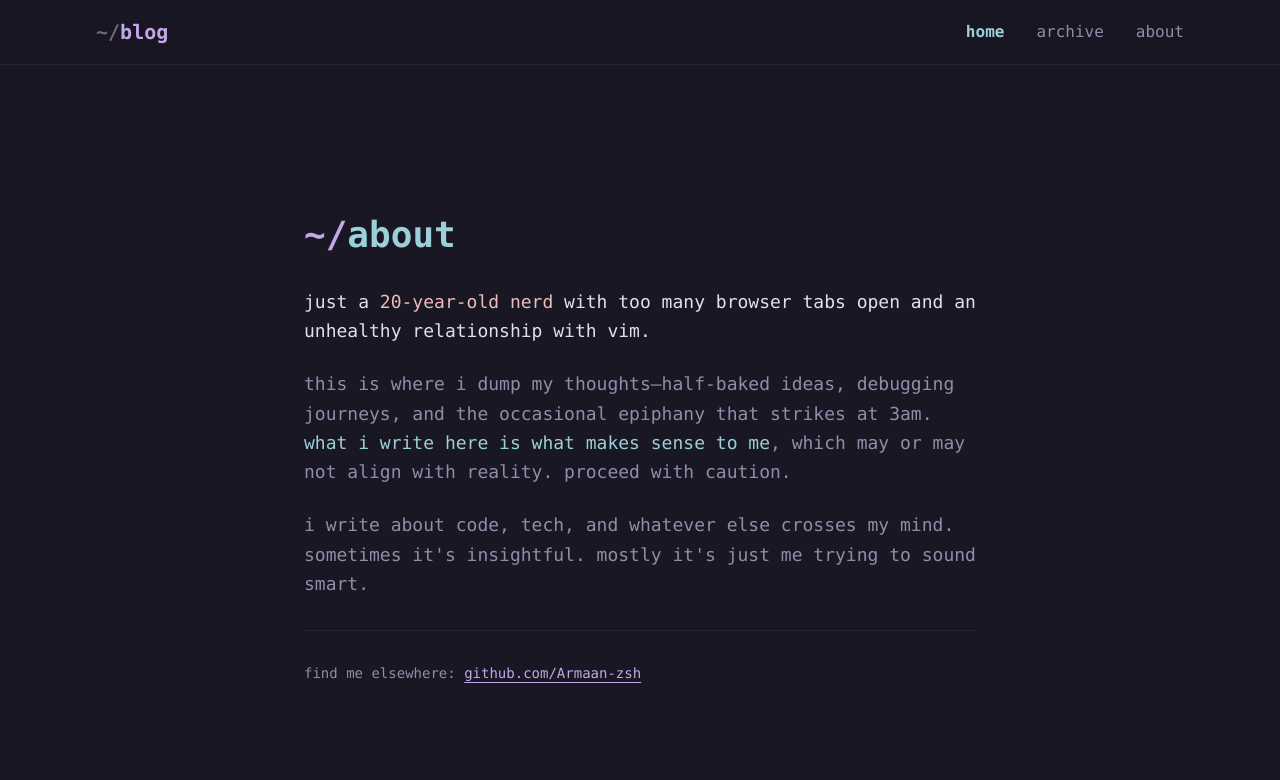
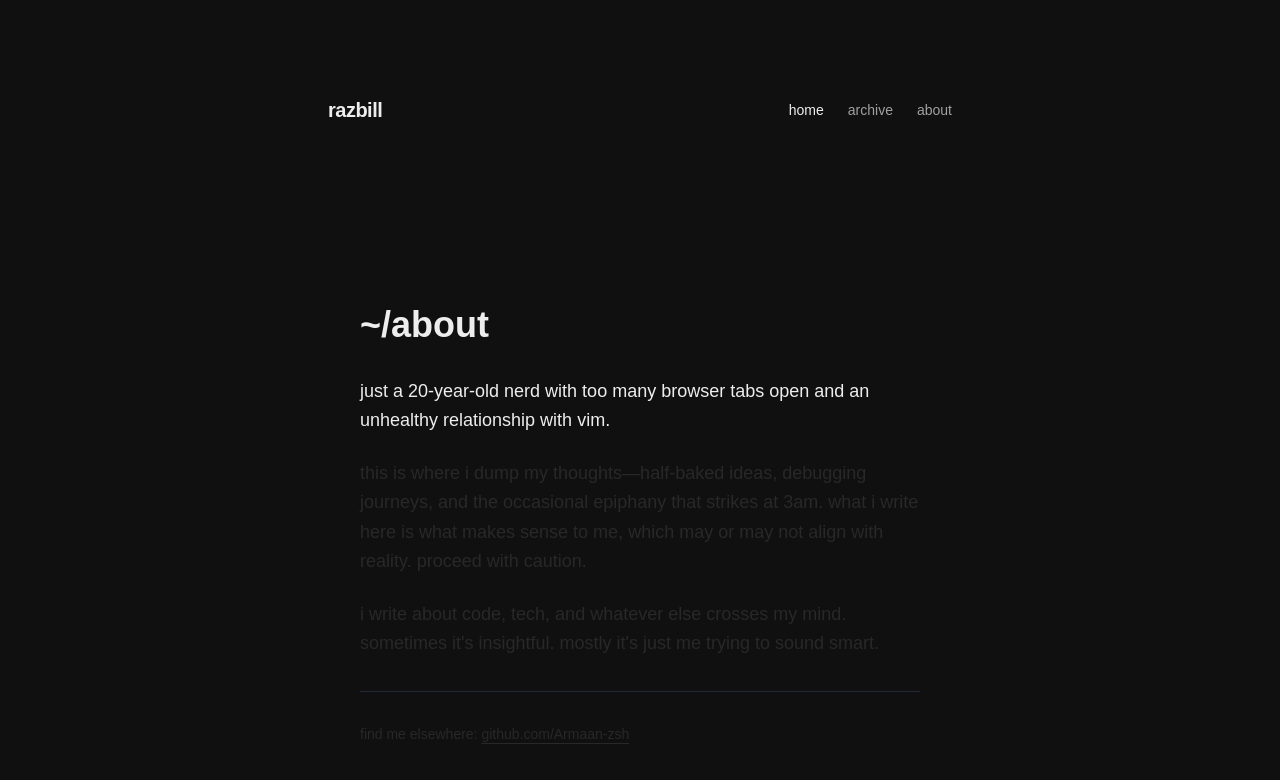
Before and after one commit to Armaan-zsh/razbill, a Next.js app: page /about in a window 1280 px wide. Shown: the top 780 px of the page. Built offline with nearby package versions, Linux system fonts and the light colour scheme.

Commit message:
Transform blog to minimalist nexxel-inspired design

```diff
--- a/app/globals.css
+++ b/app/globals.css
@@ -3,31 +3,17 @@
 @tailwind utilities;
 
 @layer base {
-  * {
-    @apply transition-colors duration-200;
-  }
-
-  body {
-    @apply bg-base text-text font-mono antialiased;
-  }
-
-  ::selection {
-    @apply bg-iris bg-opacity-30;
-  }
-
-  ::-webkit-scrollbar {
-    width: 10px;
-  }
-
-  ::-webkit-scrollbar-track {
-    @apply bg-surface;
-  }
-
-  ::-webkit-scrollbar-thumb {
-    @apply bg-muted rounded-full;
-  }
-
-  ::-webkit-scrollbar-thumb:hover {
-    @apply bg-subtle;
+  :root {
+    --font-geist-sans: 'Geist Sans', sans-serif;
+    --font-geist-mono: 'Geist Mono', monospace;
   }
 }
+
+html {
+  scroll-behavior: smooth;
+  @apply bg-background text-foreground antialiased;
+}
+
+::selection {
+  @apply bg-foreground text-background;
+}
--- a/app/layout.tsx
+++ b/app/layout.tsx
@@ -1,4 +1,6 @@
 import type { Metadata } from 'next'
+import { GeistSans } from 'geist/font/sans'
+import { GeistMono } from 'geist/font/mono'
 import { Navigation } from '@/components/navigation'
 import { VimNavigation } from '@/components/vim-navigation'
 import './globals.css'
@@ -18,13 +20,17 @@ export default function RootLayout({
   children: React.ReactNode
 }) {
   return (
-    <html lang="en" suppressHydrationWarning>
-      <body>
+    <html lang="en" className={`${GeistSans.variable} ${GeistMono.variable}`} suppressHydrationWarning>
+      <body className="bg-background text-foreground antialiased selection:bg-accent selection:text-foreground">
         <VimNavigation />
-        <Navigation />
-        <main className="container mx-auto px-8 py-16">
-          {children}
-        </main>
+        <div className="mx-auto max-w-2xl px-6 py-12 sm:py-24">
+          <header className="mb-20">
+            <Navigation />
+          </header>
+          <main>
+            {children}
+          </main>
+        </div>
       </body>
     </html>
   )
--- a/app/page.tsx
+++ b/app/page.tsx
@@ -1,72 +1,53 @@
+import Link from 'next/link'
 import { getAllPostsSync } from '@/lib/posts'
-import Link from 'next/link'
+import { FadeIn } from '@/components/ui/fade-in'
 
 export default function HomePage() {
   const posts = getAllPostsSync()
 
   return (
-    <div className="min-h-[80vh] flex flex-col items-center justify-center px-8">
-      <div className="max-w-3xl w-full space-y-12 text-center">
-        {/* Main title */}
-        <div className="space-y-6">
-          <h1 className="text-6xl md:text-7xl font-bold tracking-tight">
-            <span className="text-iris">~/</span>
-            <span className="text-text">blog</span>
+    <div className="flex flex-col gap-16 md:gap-24">
+      <FadeIn className="flex flex-col gap-8">
+        <h1 className="font-bold text-3xl tracking-tight animate-fade-in">
+          armaan
         </h1>
-        </div>
+        <p className="text-muted max-w-lg leading-relaxed">
+          i break things and sometimes fix them. currently learning about
+          systems, distributed computing, and life.
+        </p>
+      </FadeIn>
 
-        {/* Navigation hint */}
-        <div className="flex items-center justify-center gap-6 text-sm text-muted">
-          <div className="flex items-center gap-2">
-            <kbd className="px-2 py-1 bg-surface border border-overlay rounded">j</kbd>
-            <span>scroll down</span>
-          </div>
-          <div className="flex items-center gap-2">
-            <kbd className="px-2 py-1 bg-surface border border-overlay rounded">k</kbd>
-            <span>scroll up</span>
-          </div>
-        </div>
-
-        {/* Posts section */}
-        {posts.length > 0 ? (
-          <div className="space-y-6 pt-12">
-            <h2 className="text-2xl font-semibold text-foam">recent posts</h2>
-            <div className="space-y-4">
-              {posts.slice(0, 5).map((post) => (
+      <FadeIn delay={0.2} className="flex flex-col gap-8">
+        <h2 className="font-semibold text-lg tracking-tight">writing</h2>
+        <div className="flex flex-col gap-4">
+          {posts.map((post) => (
             <Link
               key={post.slug}
               href={`/posts/${post.slug}`}
-                  className="block group"
+              className="flex flex-col sm:flex-row sm:items-baseline justify-between gap-2 sm:gap-4 group hover:opacity-80 transition-opacity"
             >
-                  <div className="flex items-baseline justify-between p-4 rounded-lg hover:bg-surface">
-                    <span className="text-text group-hover:text-rose font-medium">
+              <span className="font-medium text-foreground tracking-tight underline decoration-muted/40 underline-offset-4 group-hover:decoration-foreground/60 transition-all">
                 {post.frontmatter.title}
               </span>
-                    <span className="text-muted text-sm">
+              <span className="text-sm text-muted shrink-0 tabular-nums">
                 {new Date(post.frontmatter.date).toLocaleDateString('en-US', {
                   month: 'short',
-                        day: 'numeric'
+                  year: 'numeric'
                 })}
               </span>
-                  </div>
             </Link>
           ))}
         </div>
-            {posts.length > 5 && (
-              <Link
-                href="/archive"
-                className="inline-block text-iris hover:text-foam"
-              >
-                view all posts →
-              </Link>
-            )}
+      </FadeIn>
+
+      <FadeIn delay={0.3} className="flex flex-col gap-8">
+        <h2 className="font-semibold text-lg tracking-tight">connect</h2>
+        <div className="flex gap-4 text-muted text-sm">
+          <a href="https://github.com/armaan-zsh" target="_blank" rel="noopener noreferrer" className="hover:text-foreground transition-colors">github</a>
+          <a href="https://x.com/armaan_zsh" target="_blank" rel="noopener noreferrer" className="hover:text-foreground transition-colors">twitter</a>
+          <a href="mailto:armaan.zsh@gmail.com" className="hover:text-foreground transition-colors">email</a>
         </div>
-        ) : (
-          <div className="pt-12">
-            <p className="text-muted italic">no posts yet. stay tuned.</p>
-          </div>
-        )}
-      </div>
+      </FadeIn>
     </div>
   )
 }
--- a/components/navigation.tsx
+++ b/components/navigation.tsx
@@ -2,6 +2,7 @@
 
 import Link from 'next/link'
 import { usePathname } from 'next/navigation'
+import { cn } from '@/lib/utils'
 
 const navItems = [
   { href: '/', label: 'home' },
@@ -13,28 +14,25 @@ export function Navigation() {
   const pathname = usePathname()
 
   return (
-    <header className="border-b border-overlay bg-base/80 backdrop-blur-sm sticky top-0 z-50">
-      <div className="max-w-6xl mx-auto flex h-16 items-center justify-between px-8">
-        <Link href="/" className="font-bold text-xl text-iris hover:text-foam transition">
-          <span className="text-muted">~/</span>blog
+    <nav className="flex items-center justify-between">
+      <Link href="/" className="font-bold text-xl tracking-tight hover:opacity-80 transition-opacity">
+        razbill
       </Link>
 
-        <nav className="flex items-center gap-8">
+      <div className="flex gap-6">
         {navItems.map((item) => (
           <Link
             key={item.href}
             href={item.href}
-              className={
-                pathname === item.href
-                  ? 'text-foam font-semibold'
-                  : 'text-subtle hover:text-text transition'
-              }
+            className={cn(
+              'text-sm transition-colors hover:text-foreground',
+              pathname === item.href ? 'text-foreground font-medium' : 'text-muted'
+            )}
           >
             {item.label}
           </Link>
         ))}
+      </div>
     </nav>
-      </div>
-    </header>
   )
 }
--- /dev/null
+++ b/components/ui/fade-in.tsx
@@ -0,0 +1,23 @@
+'use client'
+
+import { cn } from '@/lib/utils'
+
+interface FadeInProps {
+    children: React.ReactNode
+    className?: string
+    delay?: number
+}
+
+export function FadeIn({ children, className, delay = 0 }: FadeInProps) {
+    return (
+        <div
+            className={cn('animate-fade-in', className)}
+            style={{
+                animationDelay: `${delay}s`,
+                animationFillMode: 'both',
+            }}
+        >
+            {children}
+        </div>
+    )
+}
--- a/components/vim-navigation.tsx
+++ b/components/vim-navigation.tsx
@@ -16,19 +16,22 @@ export function VimNavigation() {
 
             switch (e.key) {
                 case "j":
-                    window.scrollBy({ top: 80, behavior: "smooth" })
+                    window.scrollBy({ top: 100, behavior: "smooth" })
                     break
                 case "k":
-                    window.scrollBy({ top: -80, behavior: "smooth" })
+                    window.scrollBy({ top: -100, behavior: "smooth" })
                     break
                 case "g":
                     if (e.shiftKey) {
                         // Shift+G = bottom
-                        window.scrollTo({ top: document.body.scrollHeight, behavior: "smooth" })
+                        window.scrollTo({ top: document.documentElement.scrollHeight, behavior: "smooth" })
+                    } else {
+                        // g = top
+                        window.scrollTo({ top: 0, behavior: "smooth" })
                     }
                     break
                 case "G":
-                    window.scrollTo({ top: document.body.scrollHeight, behavior: "smooth" })
+                    window.scrollTo({ top: document.documentElement.scrollHeight, behavior: "smooth" })
                     break
             }
         }
--- a/package.json
+++ b/package.json
@@ -15,8 +15,10 @@
     "@tailwindcss/typography": "^0.5.10",
     "bcryptjs": "^3.0.3",
     "cloudinary": "^2.8.0",
-    "clsx": "^2.0.0",
+    "clsx": "^2.1.1",
     "date-fns": "^3.0.6",
+    "framer-motion": "^12.23.28",
+    "geist": "^1.5.1",
     "gray-matter": "^4.0.3",
     "jose": "^6.1.2",
     "lucide-react": "^0.303.0",
@@ -34,7 +36,7 @@
     "remark-parse": "^11.0.0",
     "remark-rehype": "^11.1.0",
     "shiki": "^1.0.0-beta.2",
-    "tailwind-merge": "^2.2.0",
+    "tailwind-merge": "^2.6.0",
     "tailwindcss": "^3.3.6",
     "unified": "^11.0.4",
     "unist-util-visit": "^5.0.0",
--- a/tailwind.config.js
+++ b/tailwind.config.js
@@ -9,21 +9,25 @@ module.exports = {
   theme: {
     extend: {
       colors: {
-        base: '#191724',
-        surface: '#1f1d2e',
-        overlay: '#26233a',
-        muted: '#6e6a86',
-        subtle: '#908caa',
-        text: '#e0def4',
-        love: '#eb6f92',
-        gold: '#f6c177',
-        rose: '#ebbcba',
-        pine: '#31748f',
-        foam: '#9ccfd8',
-        iris: '#c4a7e7',
+        // Minimalist dark theme inspired by nexxel.dev
+        background: '#111010',
+        foreground: '#ededed',
+        subtle: '#282828',
+        muted: '#a0a0a0',
+        accent: '#333333',
       },
       fontFamily: {
-        mono: ['JetBrains Mono', 'Fira Code', 'Consolas', 'monospace'],
+        sans: ['var(--font-geist-sans)'],
+        mono: ['var(--font-geist-mono)'],
+      },
+      animation: {
+        'fade-in': 'fadeIn 0.5s ease-in-out',
+      },
+      keyframes: {
+        fadeIn: {
+          '0%': { opacity: '0', transform: 'translateY(10px)' },
+          '100%': { opacity: '1', transform: 'translateY(0)' },
+        },
       },
     },
   },
```
Also changed, not shown: app/posts/[slug]/page.tsx (+19 -25 lines), posts/next.config.mjs (added, +30 -0 lines), 17 other files (tests, documents, lock files or other folders). Lines whose indentation alone changed are shown as unchanged.
